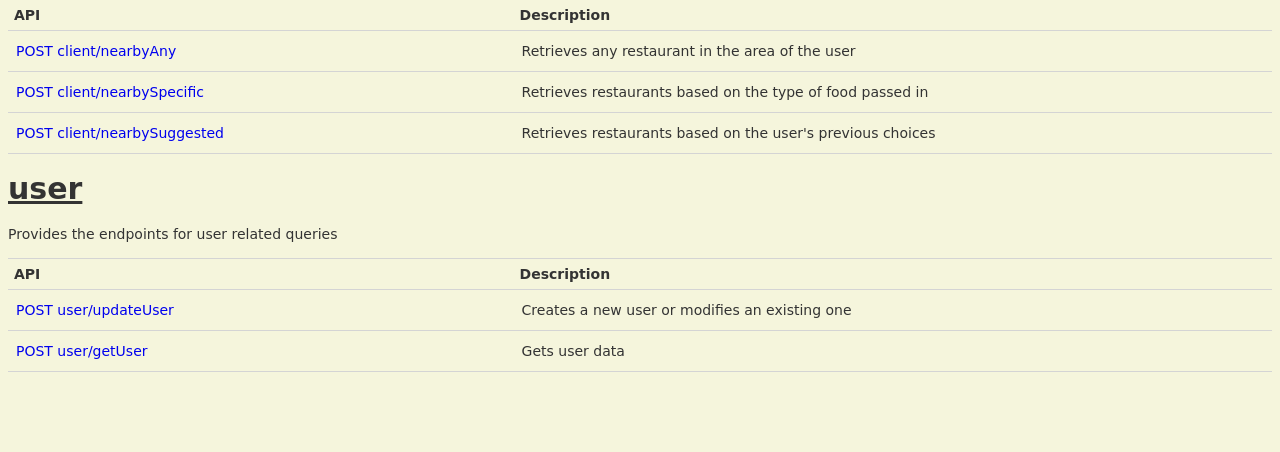
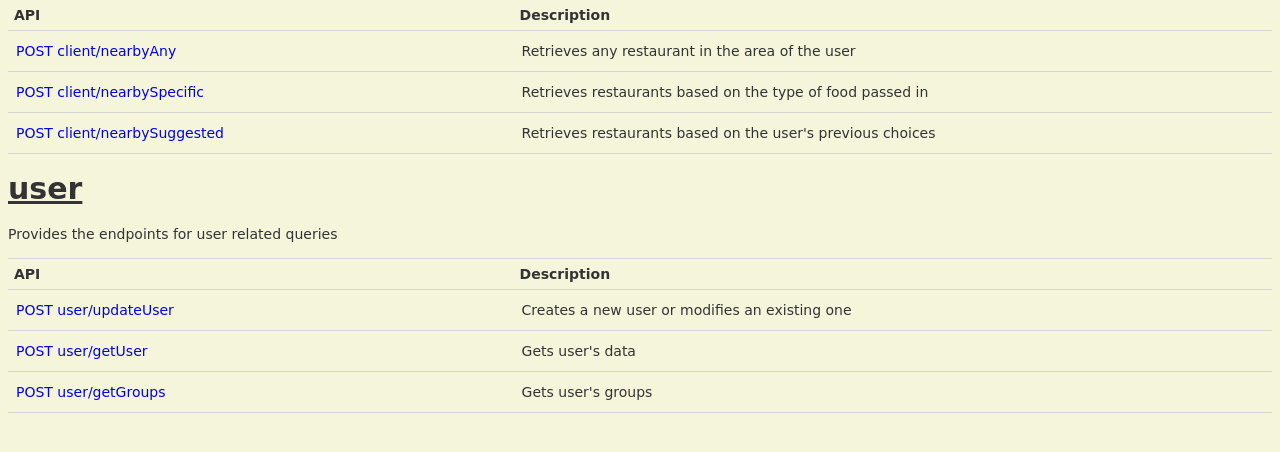
Before and after one commit to mcclainandrew/lunchrollServer, a Flask app: page /help in a window 1280 px wide. Shown: the part 260-712 px from the top of the page. Run offline with Flask 2, Linux system fonts and the light colour scheme.

Commit message:
added html help page

```diff
--- a/app/templates/apihelp.html
+++ b/app/templates/apihelp.html
@@ -28,7 +28,7 @@
     <section class="content-wrapper main-content clear-fix">
 
 
-<h2 id="Request">client</h2>
+<h2 id="client">client</h2>
     <p>Provides web services for requesting Google queries.</p>
 <table class="help-page-table">
     <thead>
@@ -55,7 +55,7 @@
         </tr>
     </tbody>
 </table>
-<h2 id="Request">user</h2>
+<h2 id="user">user</h2>
 	<p>Provides the endpoints for user related queries</p>
 <table class="help-page-table">
 	<thead>
@@ -71,7 +71,13 @@
 		<tr>
 			<td class="api-name"><a href="help/user/getUser">POST user/getUser</a></td>
 			<td class="api-documentation">
-				<p>Gets user data</p>
+				<p>Gets user's data</p>
+			</td>
+		</tr>
+        <tr>
+			<td class="api-name"><a href="help/user/getGroups">POST user/getGroups</a></td>
+			<td class="api-documentation">
+				<p>Gets user's groups</p>
 			</td>
 		</tr>
 	</tbody>
```
Also changed, not shown: app/templates/user/getGroups.html (+4 -4 lines).
